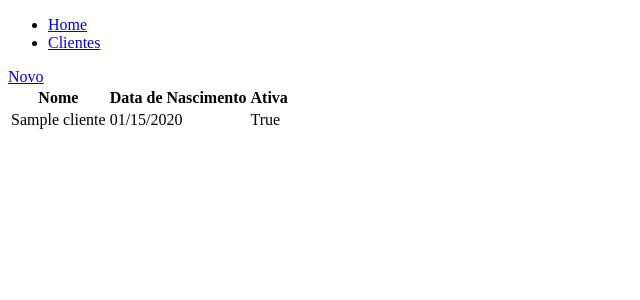
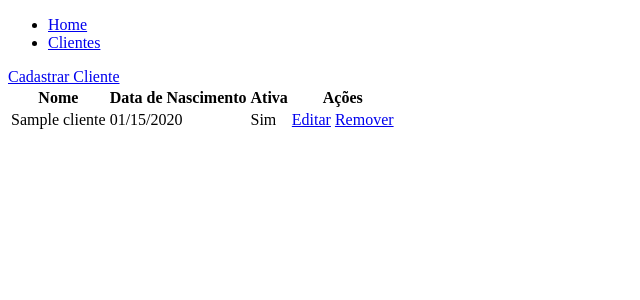
Before and after one commit to fabiocosin/Projeto-Integrador-Univesp, a Django app: page /clientes/ in a window 1280 px wide. Shown: the top 300 px of the page, without its empty margins (0-640 px from the left). Run offline with Django 3.2, Linux system fonts and the light colour scheme; tables that the repository leaves empty hold one stand-in row (values such as "Sample post").

Commit message:
Alterações_22.11

```diff
--- /dev/null
+++ b/cliente/templates/cliente/cliente_confirm_delete.html
@@ -0,0 +1,5 @@
+<form method="post">
+    {% csrf_token %}
+    <p>Tem certeza que deseja remover o registro de "{{ object }}"?</p>
+    <input type="submit" value="Sim">
+</from>
--- a/cliente/templates/cliente/cliente_form.html
+++ b/cliente/templates/cliente/cliente_form.html
@@ -3,6 +3,6 @@
 <form method="post">
     {% csrf_token %}
     {{ form.as_p }}
-    <input type="submit">Salvar</input>
+    <input type="submit" value="Salvar"></input>
 </form>
 {% endblock content %}
--- a/cliente/templates/cliente/cliente_list.html
+++ b/cliente/templates/cliente/cliente_list.html
@@ -1,23 +1,34 @@
 {% extends 'main/base.html' %}
 {% block content %}
-<a href="{% url 'cliente.novo' %}">Novo</a>
+<a href="{% url 'cliente.novo' %}">Cadastrar Cliente</a>
 <table>
     <thead>
         <tr>
             <th>Nome</th>
             <th>Data de Nascimento</th>
             <th>Ativa</th>
+            <th>Ações</th>
         </tr>
+    </thead>
     <tbody>
         {% for cliente in object_list %}
         <tr>
             <td>{{ cliente.nome_completo }}</td>
-                <td>{{ cliente.data_nascimento|date:"SHORT_DATE_FORMAT" }}</td>
-                <td>{{ cliente.ativa }}</td>
+            <td>{{ cliente.data_nascimento|date:"m/d/Y" }}</td>
+            <td>
+            {% if cliente.ativa %}
+            Sim
+            {% else %}
+            Não
+            {% endif %}
+            </td>
+            <td>
+                <a href="{% url 'cliente.editar' cliente.pk %}">Editar</a>
+                <a href="{% url 'cliente.remover' cliente.pk %}">Remover</a>
+            </td>
         </tr>
         {% endfor %}
     </tbody>
-    </thead>
 </table>
 
 {% endblock content %}
--- a/cliente/urls.py
+++ b/cliente/urls.py
@@ -1,7 +1,9 @@
 from django.urls import path
-from .views import ListaClienteView, ClienteCreateView
+from .views import ListaClienteView, ClienteCreateView, ClienteUpdateView, ClienteDeleteView
 
 urlpatterns = [
     path('', ListaClienteView.as_view(), name='cliente.index'),
-    path('novo/', ClienteCreateView.as_view(), name='cliente.novo')
+    path('novo/', ClienteCreateView.as_view(), name='cliente.novo'),
+    path('editar/<int:pk>', ClienteUpdateView.as_view(), name='cliente.editar'),
+    path('remover/<int:pk>', ClienteDeleteView.as_view(), name='cliente.remover')
 ]
--- a/cliente/views.py
+++ b/cliente/views.py
@@ -1,6 +1,6 @@
 from django.db.models.query import QuerySet
 from django.shortcuts import render
-from django.views.generic import ListView, CreateView
+from django.views.generic import ListView, CreateView, UpdateView, DeleteView
 from .models import cliente
 from .forms import ClienteForm
 
@@ -12,3 +12,12 @@ class ClienteCreateView(CreateView):
     model = cliente
     form_class = ClienteForm
     success_url = '/clientes/'
+
+class ClienteUpdateView(UpdateView):
+    model = cliente
+    form_class = ClienteForm
+    success_url = '/clientes/'
+
+class ClienteDeleteView(DeleteView):
+    model = cliente
+    success_url = '/clientes/'
```
Lines whose indentation alone changed are shown as unchanged.
